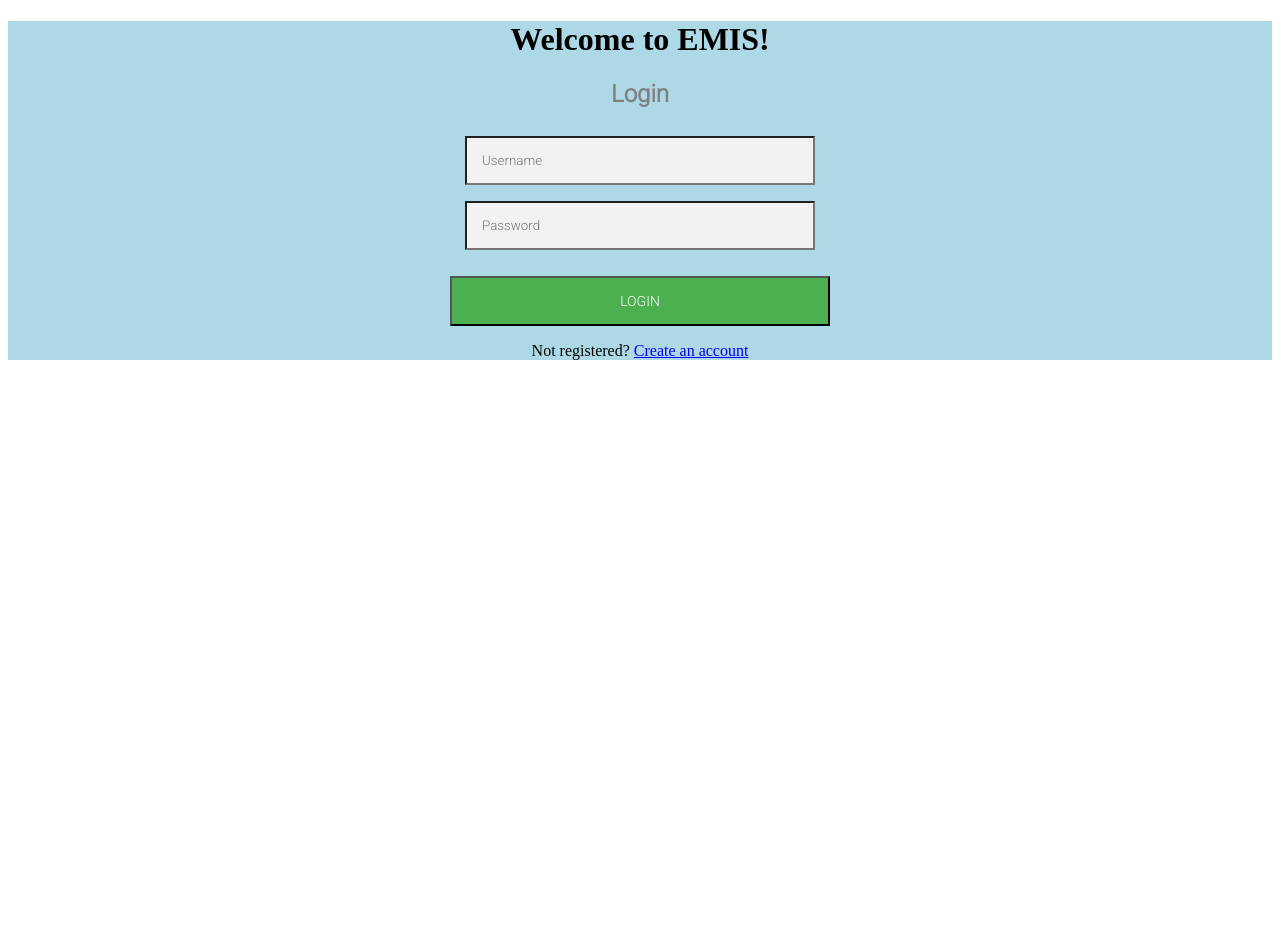
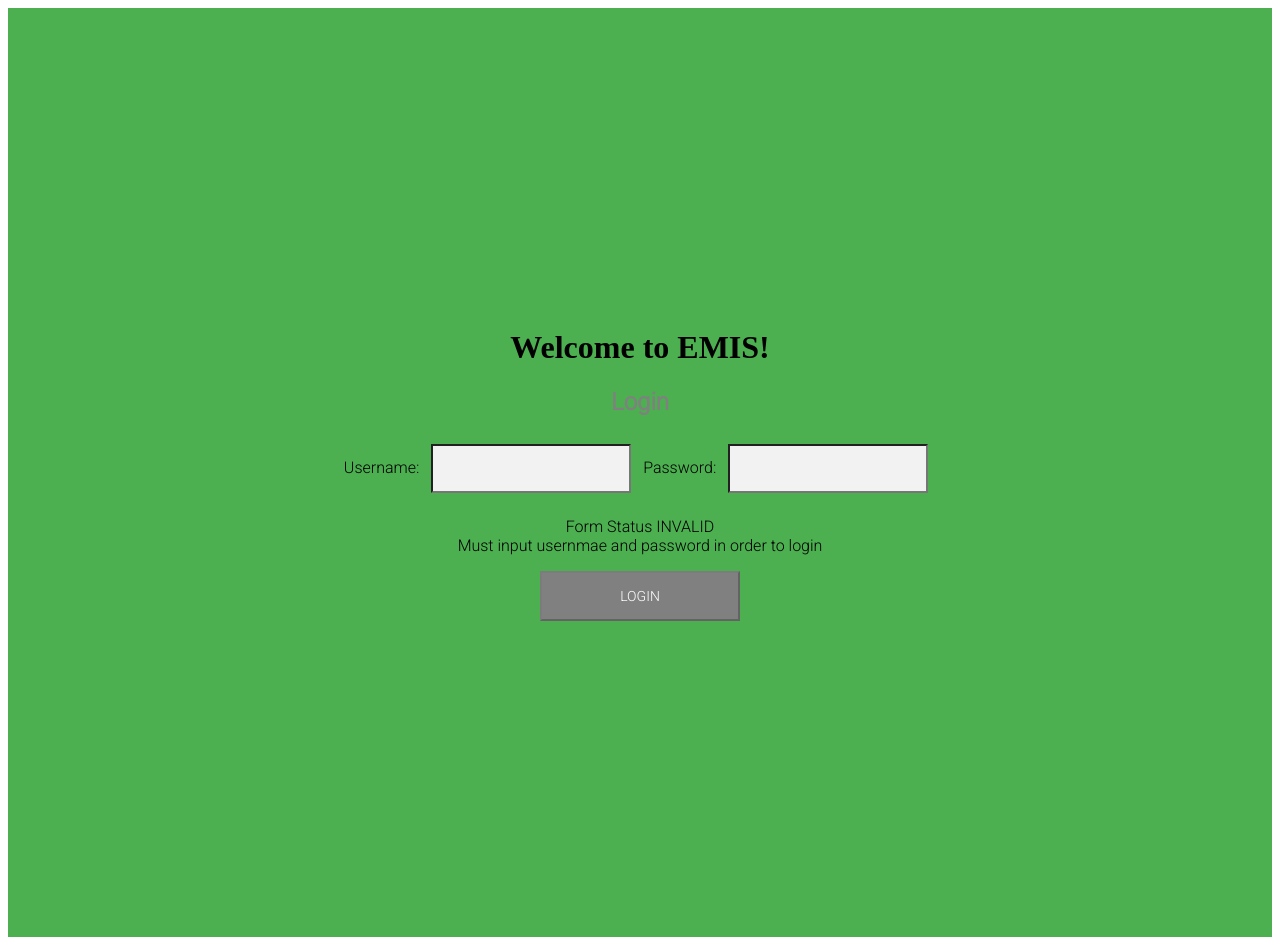
Before and after one commit to TheAeroHead/EMIS, an Angular app in the folder EMIS/: page /login in a window 1280 px wide. Before the commit the page ends 800 px from the top, so only its background shows below. Built offline with nearby package versions, Linux system fonts and the light colour scheme.

Commit message:
Got working functions on login page

```diff
--- a/EMIS/src/app/app.component.css
+++ b/EMIS/src/app/app.component.css
@@ -10,32 +10,11 @@ h2 {
 	color: Gray;
 }
 
-input {
-	font-family: "Roboto", sans-serif;
-	width: 25%;
-	padding: 15px;
-	margin: 8px;
-	background-color: #f2f2f2;
-	color: black;
-}
-
-button {
-  font-family: "Roboto", sans-serif;
-  text-transform: uppercase;
-  background: #4CAF50;
-  width: 30%;
-  padding: 15px;
-  color: white;
-  font-size: 14px;
-  cursor: pointer;
-/*   -webkit-transition: all 0.3 ease;
-  transition: all 0.3 ease; */
-}
-
-.form .create {
+/* .form .create {
   display: none;
-}
+} */
 
 div {
-	background-color: lightblue;
+	background-color: #4CAF50;
+	padding: 300px;
 }
--- a/EMIS/src/app/app.component.html
+++ b/EMIS/src/app/app.component.html
@@ -7,7 +7,9 @@
 <h2>
   Login
 </h2>
-<div class="form">
+<app-login></app-login>
+
+<!-- <div class="form">
 <form>
 	<input type="text" placeholder="Username" id="username">
 	<br>
@@ -28,5 +30,5 @@
       <button>create</button>
       <p class="message">Already registered? <a href="#">Sign In</a></p>
     </form>
-	</div>
+	</div> -->
 </div>
--- a/EMIS/src/app/app.component.ts
+++ b/EMIS/src/app/app.component.ts
@@ -8,7 +8,7 @@ import { Component } from '@angular/core';
 export class AppComponent {
   title = 'EMIS';
 
-  login(user, pass) {
+/*   login(user, pass) {
 	user = (<HTMLInputElement>document.getElementById('username')).value;
     pass = (<HTMLInputElement>document.getElementById('password')).value;
 	if(user == 'admin' && pass == 'admin') {
@@ -16,5 +16,5 @@ export class AppComponent {
 	}else{
 		alert('invalid login')
 	}
-  }
+  } */
 }
--- /dev/null
+++ b/EMIS/src/app/login/login.component.css
@@ -0,0 +1,31 @@
+@import url(https://fonts.googleapis.com/css?family=Roboto:300);
+
+input {
+	font-family: "Roboto", sans-serif;
+	width: 25%;
+	padding: 15px;
+	margin: 8px;
+	background-color: #f2f2f2;
+	color: black;
+}
+
+label {
+	font-family: "Roboto", sans-serif;
+}
+
+p {
+	font-family: "Roboto", sans-serif;
+}
+
+button {
+  font-family: "Roboto", sans-serif;
+  text-transform: uppercase;
+  background: gray;
+  width: 30%;
+  padding: 15px;
+  color: white;
+  font-size: 14px;
+  cursor: pointer;
+/*   -webkit-transition: all 0.3 ease;
+  transition: all 0.3 ease; */
+}
--- /dev/null
+++ b/EMIS/src/app/login/login.component.html
@@ -0,0 +1,23 @@
+<form [formGroup]="loginForm" (ngSubmit)="onSubmit()">
+
+<label>
+  Username:
+  <input type="text" formControlName="username" required>
+</label>
+
+<label>
+  Password:
+  <input type="password" formControlName="password" required>
+</label>
+
+<p>
+	Form Status {{ loginForm.status }}
+	<br>
+	Must input usernmae and password in order to login
+<p>
+
+<p>
+<button type="submit" [disabled]="!loginForm.valid">Login</button>
+<p>
+
+</form>
--- /dev/null
+++ b/EMIS/src/app/login/login.component.ts
@@ -0,0 +1,43 @@
+import { Component, OnInit } from '@angular/core';
+import { FormGroup, FormControl } from '@angular/forms';
+import { Validators } from '@angular/forms';
+import { FormBuilder } from '@angular/forms';
+import {AbstractControl} from '@angular/forms';
+
+@Component({
+  selector: 'app-login',
+  templateUrl: './login.component.html',
+  styleUrls: ['./login.component.css']
+})
+export class LoginComponent implements OnInit {
+
+	loginForm = this.fb.group({
+		username: ['', Validators.required],
+		password: ['', Validators.required],
+	});
+
+	onSubmit() {
+		console.log('username: ' + this.loginForm.get('username').value);
+		console.log('password: ' + this.loginForm.get('password').value);
+		if((this.loginForm.get('username').value) == 'admin' && (this.loginForm.get('password').value) == 'admin'){
+			alert('you fucking did it');
+		} else {
+			alert('incorrect login');
+		}
+  // TODO: Use EventEmitter with form value
+   /* passwordMatchValidator(); */
+}
+
+  constructor(private fb: FormBuilder) { }
+
+  ngOnInit() {
+  }
+}
+
+/* function passwordMatchValidator(g: FormGroup) {
+   if( g.get('password').value === 'admin') {
+      alert('passwords match');
+   } else {
+	   alert('false');
+   }
+} */
```
Also changed, not shown: EMIS/src/app/app.module.ts (+6 -3 lines), 1 other file (tests, documents, lock files or other folders).
